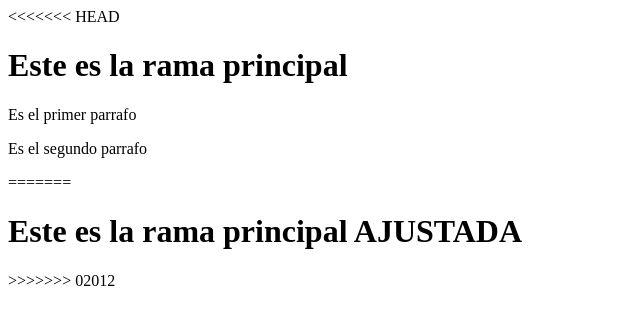
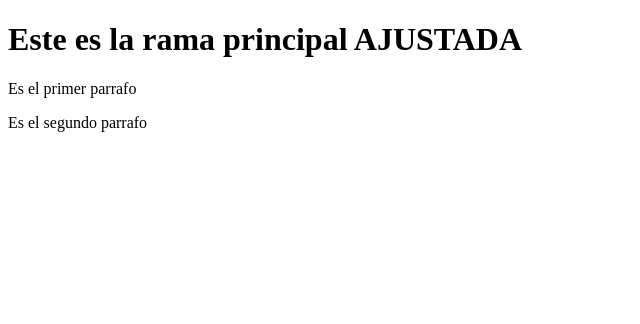
Before and after one commit to fsialer/git_control, a plain HTML site: page index.html in a window 1280 px wide. Shown: the whole page, without its empty margins (0-640 px from the left). Drawn offline with Linux system fonts and the light colour scheme.

Commit message:
Ajust del titulos 1

```diff
--- a/index.html
+++ b/index.html
@@ -9,13 +9,9 @@
 </head>
 
 <body>
-<<<<<<< HEAD
-    <h1>Este es la rama principal</h1>
+    <h1>Este es la rama principal AJUSTADA</h1>
     <p>Es el primer parrafo</p>
     <p>Es el segundo parrafo</p>
-=======
-    <h1>Este es la rama principal AJUSTADA</h1>
->>>>>>> 02012
 </body>
 
 </html>
```
